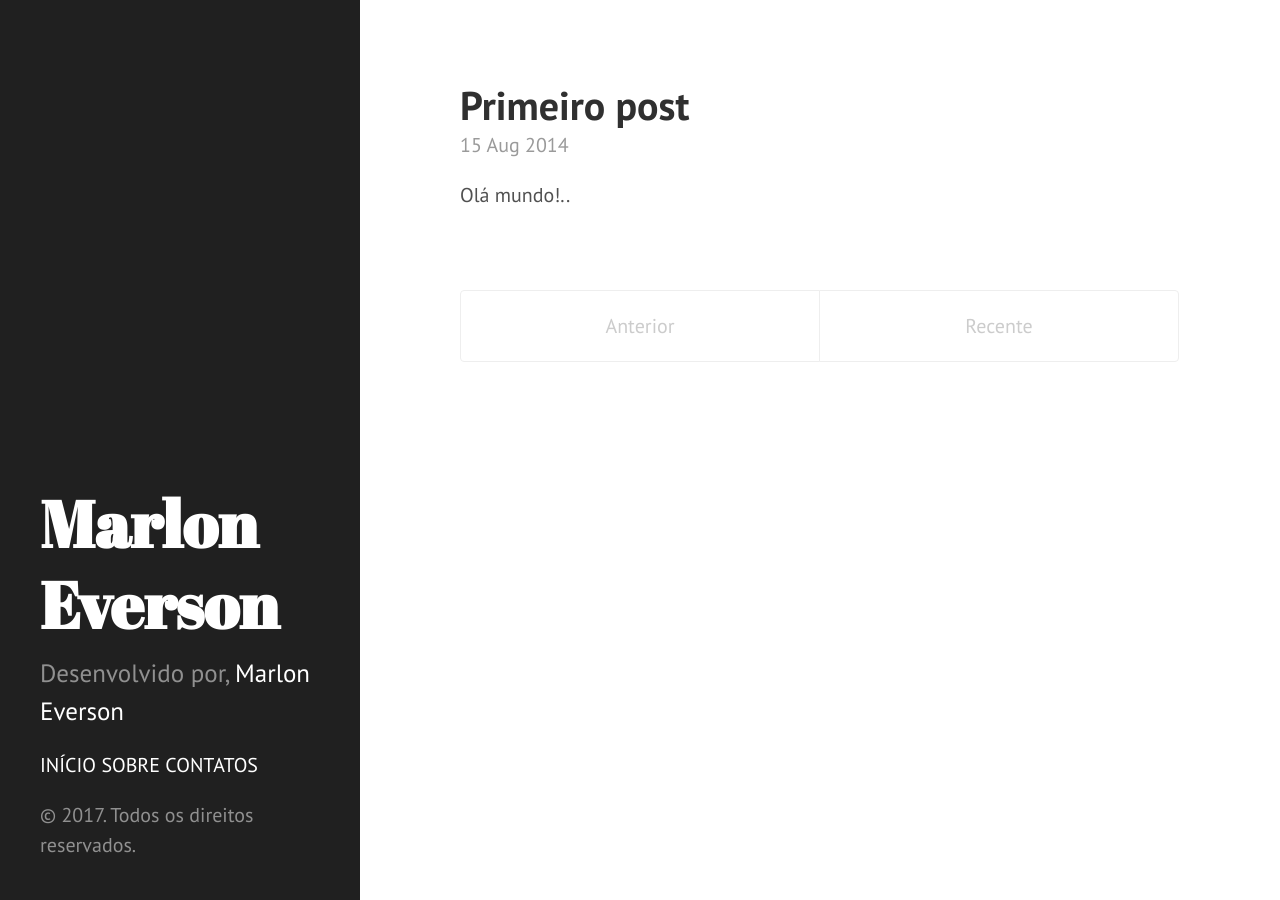
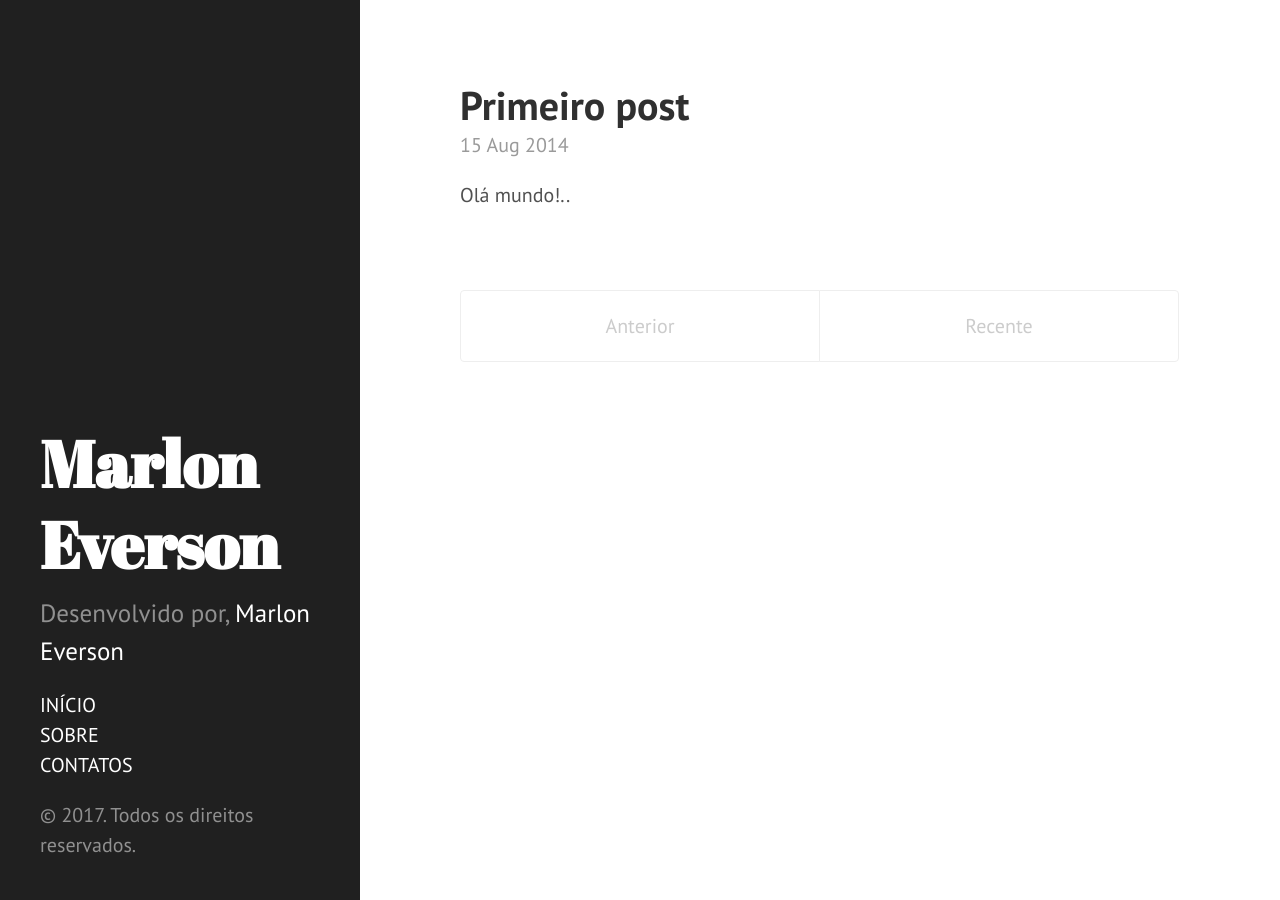
Before and after one commit to marlongit/marlongit.github.io, a Jekyll site: the page built from index.html, in a window 1280 px wide. Built offline with Jekyll 4.4.1, drawn with Linux system fonts in a browser that asks for light colours; the list of posts is cut into pages by our own code.

Commit message:
Atualização
Atualização

```diff
--- a/_includes/sidebar.html
+++ b/_includes/sidebar.html
@@ -6,9 +6,13 @@
     </div>
 
     <ul class="sidebar-nav">
-      <li class="sidebar-nav-item{% if page.title == "Home" %} active{% endif %}">
+      <li class="sidebar-nav-item{% if page.title == "Inicio" %} active{% endif %}">
         <a href="/">INÍCIO</a>
+      </li>
+      <li class="sidebar-nav-item">
         <a href="/">SOBRE</a>
+      </li>
+      <li class="sidebar-nav-item">
         <a href="/">CONTATOS</a>
       </li>
 
```
